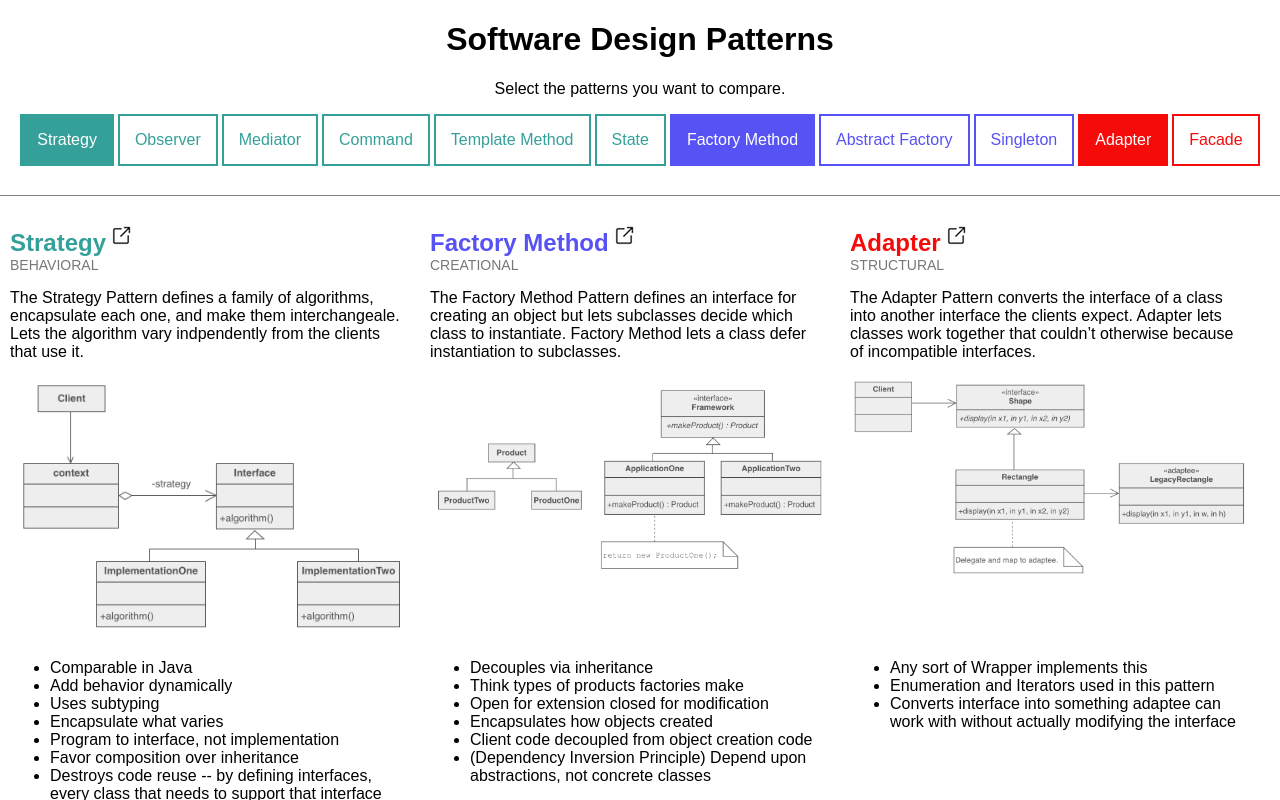
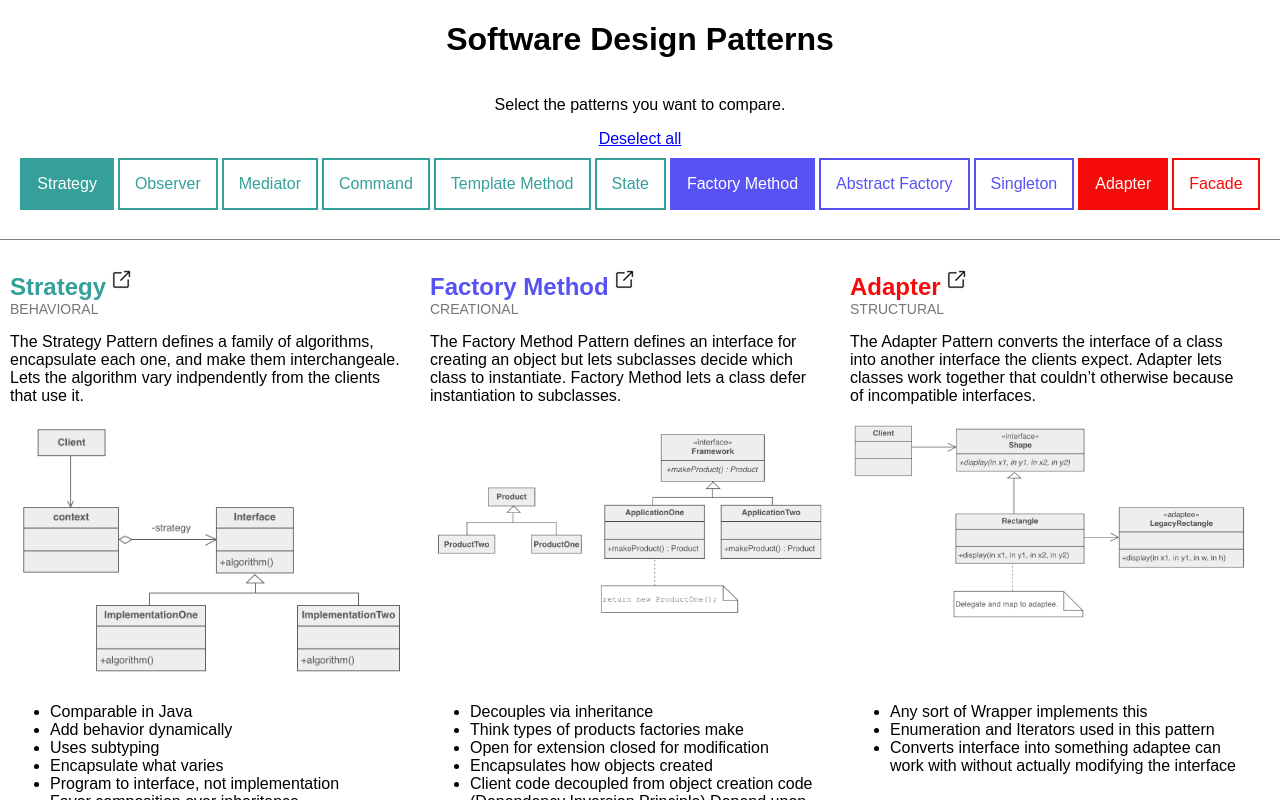
Before and after one commit to bibekg/software-design-patterns, a React app: page / in a window 1280 px wide. Shown: the top 800 px of the page. Built offline with nearby package versions, Linux system fonts and the light colour scheme.

Commit message:
Add select/deselect all button

```diff
--- a/src/components/PatternSelector/PatternSelector.js
+++ b/src/components/PatternSelector/PatternSelector.js
@@ -28,6 +28,7 @@ export default class PatternSelector extends React.Component {
     props.onPatternChange(this.getSelectedPatternsFromObject(selectedPatterns));
 
     this.togglePatternSelection = this.togglePatternSelection.bind(this);
+    this.toggleAllSelection = this.toggleAllSelection.bind(this);
   }
 
   getSelectedPatternsFromObject(obj) {
@@ -38,6 +39,17 @@ export default class PatternSelector extends React.Component {
     const update = {};
     update[patternName] = !this.state[patternName];
     const nextState = Object.assign({}, this.state, update);
+    this.setState(nextState);
+    this.props.onPatternChange(this.getSelectedPatternsFromObject(nextState));
+  }
+
+  toggleAllSelection() {
+    const nextState = Object.assign({}, this.state);
+    const areAnySelected = this.getSelectedPatternsFromObject(nextState).length === 0;
+    // If any are selected, deselect all, otherwise, select all
+    Object.keys(nextState).forEach(pattern => {
+      nextState[pattern] = areAnySelected;
+    });
     this.setState(nextState);
     this.props.onPatternChange(this.getSelectedPatternsFromObject(nextState));
   }
@@ -53,9 +65,19 @@ export default class PatternSelector extends React.Component {
     patternsByType[PATTERN_TYPES.BEHAVIORAL] = allPatterns
       .filter(pattern => pattern.type === PATTERN_TYPES.BEHAVIORAL);
 
+    const selectedPatterns = this.getSelectedPatternsFromObject(this.state);
+
     return (
       <div className='pattern-selector'>
         <p className='pattern-selector-caption'>Select the patterns you want to compare.</p>
+
+        <a
+          className='pattern-selector-toggler'
+          onClick={this.toggleAllSelection}
+        >
+          { selectedPatterns.length === 0 ? 'Select all' : 'Deselect all'}
+        </a>
+
         <div className='pattern-selector-options'>
 
           {
--- a/src/components/PatternSelector/PatternSelector.scss
+++ b/src/components/PatternSelector/PatternSelector.scss
@@ -1,6 +1,10 @@
 @import '../../scss/Variables';
 
 .pattern-selector {
+
+  display: flex;
+  flex-flow: column nowrap;
+  align-items: center;
 
   .pattern-selector-options {
     display: flex;
@@ -27,7 +31,10 @@
     }
   }
 
-  .pattern-selector-caption {
-    text-align: center;
+  .pattern-selector-toggler {
+    color: blue;
+    text-decoration: underline;
+    margin-bottom: 10px;
+    cursor: pointer;
   }
 }
```
